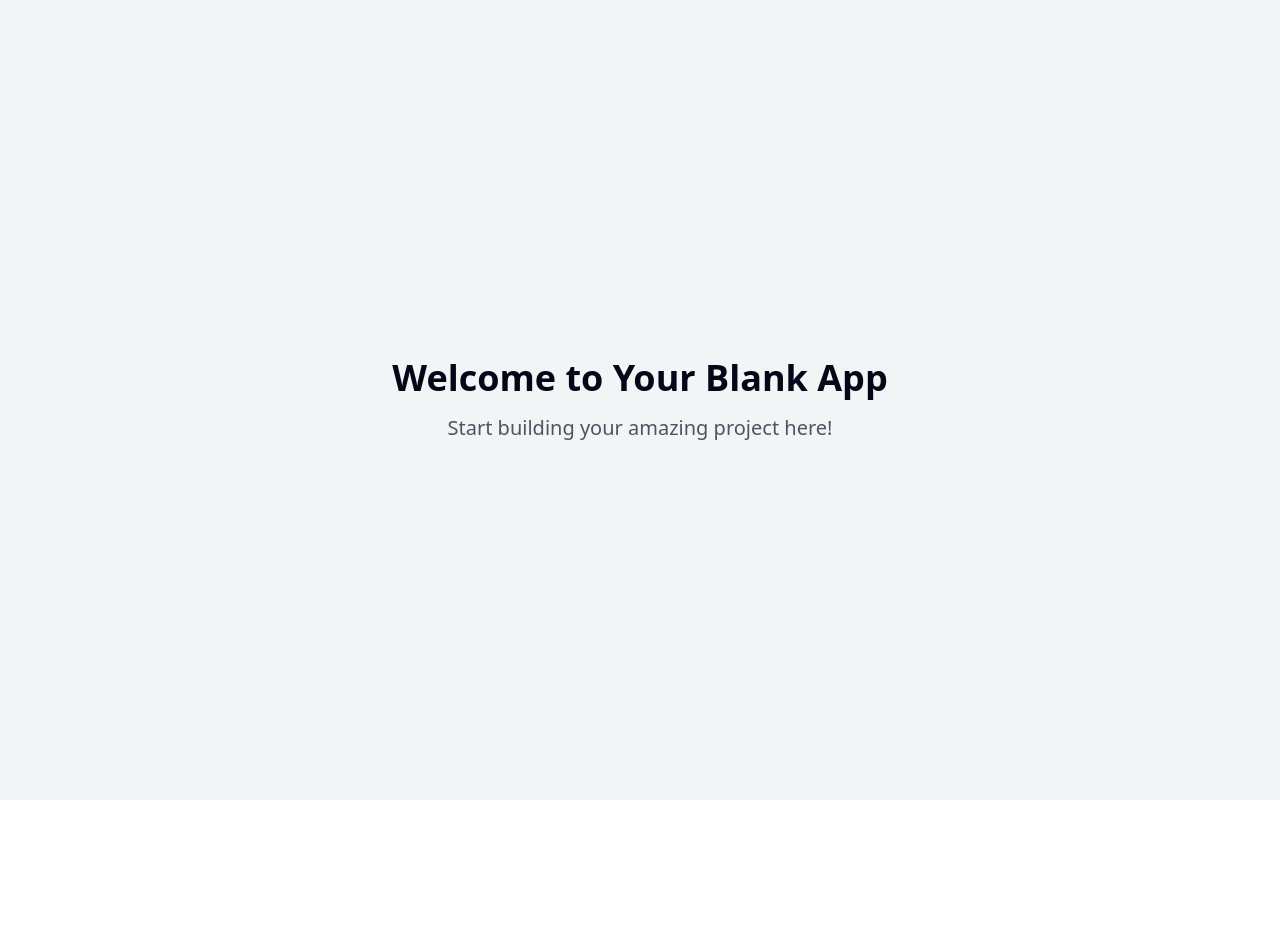
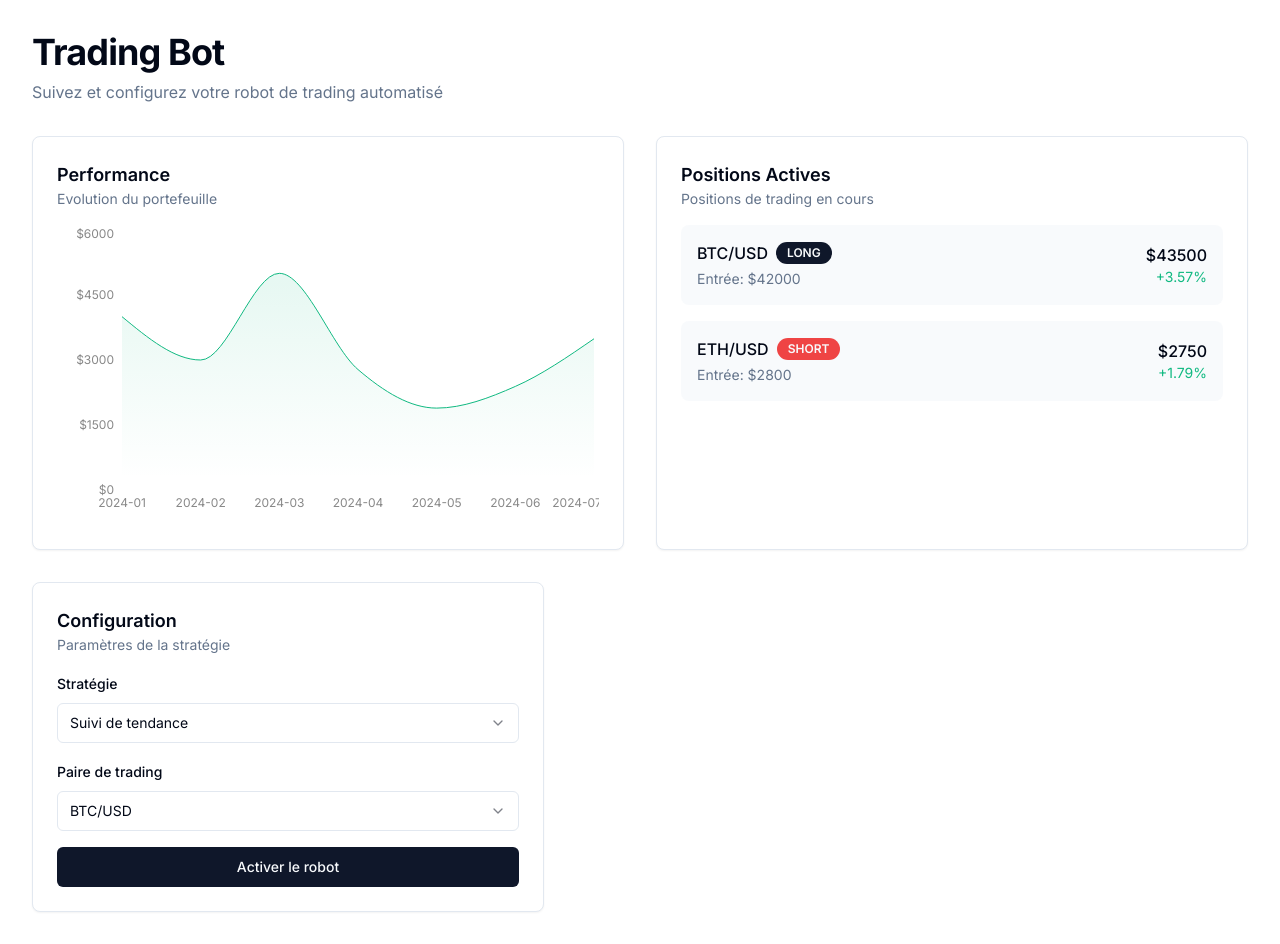
Before and after one commit to amaes59/trading-bot-alchemist, a React (Vite) app: page / in a window 1280 px wide. Before the commit the page ends 800 px from the top, so only its background shows below. Built offline with nearby package versions, Linux system fonts and the light colour scheme.

Commit message:
Add trading bot feature
This commit adds a trading bot feature to the application.  Further details on implementation are not included in this commit message.

```diff
--- a/index.html
+++ b/index.html
@@ -1,14 +1,20 @@
+
 <!DOCTYPE html>
-<html lang="en">
+<html lang="fr">
   <head>
     <meta charset="UTF-8" />
     <meta name="viewport" content="width=device-width, initial-scale=1.0" />
-    <title>trading-bot-alchemist</title>
-    <meta name="description" content="Lovable Generated Project" />
-    <meta name="author" content="Lovable" />
+    <title>Trading Bot</title>
+    <meta name="description" content="Robot de trading automatisé" />
+    <meta name="author" content="Trading Bot" />
     <meta property="og:image" content="/og-image.png" />
+    <link rel="preconnect" href="https://fonts.googleapis.com" />
+    <link rel="preconnect" href="https://fonts.gstatic.com" crossorigin />
+    <link
+      href="https://fonts.googleapis.com/css2?family=Inter:wght@400;500;600;700&display=swap"
+      rel="stylesheet"
+    />
   </head>
-
   <body>
     <div id="root"></div>
     <script src="https://cdn.gpteng.co/gptengineer.js" type="module"></script>
--- /dev/null
+++ b/src/components/ActivePositions.tsx
@@ -0,0 +1,66 @@
+
+import { Card } from "./ui/card";
+import { Badge } from "./ui/badge";
+
+const positions = [
+  {
+    pair: "BTC/USD",
+    type: "LONG",
+    entryPrice: 42000,
+    currentPrice: 43500,
+    profit: 3.57,
+  },
+  {
+    pair: "ETH/USD",
+    type: "SHORT",
+    entryPrice: 2800,
+    currentPrice: 2750,
+    profit: 1.79,
+  },
+];
+
+export function ActivePositions() {
+  return (
+    <Card className="p-6 animate-slideIn">
+      <div className="mb-4">
+        <h3 className="text-lg font-semibold">Positions Actives</h3>
+        <p className="text-sm text-muted-foreground">
+          Positions de trading en cours
+        </p>
+      </div>
+      <div className="space-y-4">
+        {positions.map((position, index) => (
+          <div
+            key={index}
+            className="flex items-center justify-between p-4 rounded-lg bg-muted/50"
+          >
+            <div className="space-y-1">
+              <div className="flex items-center gap-2">
+                <span className="font-medium">{position.pair}</span>
+                <Badge
+                  variant={position.type === "LONG" ? "default" : "destructive"}
+                >
+                  {position.type}
+                </Badge>
+              </div>
+              <p className="text-sm text-muted-foreground">
+                Entrée: ${position.entryPrice}
+              </p>
+            </div>
+            <div className="text-right">
+              <div className="font-medium">${position.currentPrice}</div>
+              <div
+                className={`text-sm ${
+                  position.profit >= 0 ? "text-success" : "text-danger"
+                }`}
+              >
+                {position.profit >= 0 ? "+" : ""}
+                {position.profit}%
+              </div>
+            </div>
+          </div>
+        ))}
+      </div>
+    </Card>
+  );
+}
--- /dev/null
+++ b/src/components/StrategySelector.tsx
@@ -0,0 +1,46 @@
+
+import { Button } from "./ui/button";
+import { Card } from "./ui/card";
+import { Select, SelectContent, SelectItem, SelectTrigger, SelectValue } from "./ui/select";
+
+export function StrategySelector() {
+  return (
+    <Card className="p-6 animate-slideIn">
+      <div className="mb-4">
+        <h3 className="text-lg font-semibold">Configuration</h3>
+        <p className="text-sm text-muted-foreground">
+          Paramètres de la stratégie
+        </p>
+      </div>
+      <div className="space-y-4">
+        <div className="space-y-2">
+          <label className="text-sm font-medium">Stratégie</label>
+          <Select defaultValue="trend">
+            <SelectTrigger>
+              <SelectValue placeholder="Sélectionner une stratégie" />
+            </SelectTrigger>
+            <SelectContent>
+              <SelectItem value="trend">Suivi de tendance</SelectItem>
+              <SelectItem value="breakout">Breakout</SelectItem>
+              <SelectItem value="mean">Retour à la moyenne</SelectItem>
+            </SelectContent>
+          </Select>
+        </div>
+        <div className="space-y-2">
+          <label className="text-sm font-medium">Paire de trading</label>
+          <Select defaultValue="btc">
+            <SelectTrigger>
+              <SelectValue placeholder="Sélectionner une paire" />
+            </SelectTrigger>
+            <SelectContent>
+              <SelectItem value="btc">BTC/USD</SelectItem>
+              <SelectItem value="eth">ETH/USD</SelectItem>
+              <SelectItem value="sol">SOL/USD</SelectItem>
+            </SelectContent>
+          </Select>
+        </div>
+        <Button className="w-full">Activer le robot</Button>
+      </div>
+    </Card>
+  );
+}
--- /dev/null
+++ b/src/components/TradingChart.tsx
@@ -0,0 +1,58 @@
+
+import { Area, AreaChart, ResponsiveContainer, Tooltip, XAxis, YAxis } from "recharts";
+import { Card } from "./ui/card";
+
+const data = [
+  { date: "2024-01", value: 4000 },
+  { date: "2024-02", value: 3000 },
+  { date: "2024-03", value: 5000 },
+  { date: "2024-04", value: 2780 },
+  { date: "2024-05", value: 1890 },
+  { date: "2024-06", value: 2390 },
+  { date: "2024-07", value: 3490 },
+];
+
+export function TradingChart() {
+  return (
+    <Card className="p-6 animate-fadeIn">
+      <div className="mb-4">
+        <h3 className="text-lg font-semibold">Performance</h3>
+        <p className="text-sm text-muted-foreground">Evolution du portefeuille</p>
+      </div>
+      <div className="h-[300px]">
+        <ResponsiveContainer width="100%" height="100%">
+          <AreaChart data={data}>
+            <defs>
+              <linearGradient id="colorValue" x1="0" y1="0" x2="0" y2="1">
+                <stop offset="5%" stopColor="#10B981" stopOpacity={0.1} />
+                <stop offset="95%" stopColor="#10B981" stopOpacity={0} />
+              </linearGradient>
+            </defs>
+            <XAxis
+              dataKey="date"
+              stroke="#888888"
+              fontSize={12}
+              tickLine={false}
+              axisLine={false}
+            />
+            <YAxis
+              stroke="#888888"
+              fontSize={12}
+              tickLine={false}
+              axisLine={false}
+              tickFormatter={(value) => `$${value}`}
+            />
+            <Tooltip />
+            <Area
+              type="monotone"
+              dataKey="value"
+              stroke="#10B981"
+              fillOpacity={1}
+              fill="url(#colorValue)"
+            />
+          </AreaChart>
+        </ResponsiveContainer>
+      </div>
+    </Card>
+  );
+}
--- a/src/pages/Index.tsx
+++ b/src/pages/Index.tsx
@@ -1,11 +1,27 @@
-// Update this page (the content is just a fallback if you fail to update the page)
+
+import { TradingChart } from "@/components/TradingChart";
+import { ActivePositions } from "@/components/ActivePositions";
+import { StrategySelector } from "@/components/StrategySelector";
 
 const Index = () => {
   return (
-    <div className="min-h-screen flex items-center justify-center bg-gray-100">
-      <div className="text-center">
-        <h1 className="text-4xl font-bold mb-4">Welcome to Your Blank App</h1>
-        <p className="text-xl text-gray-600">Start building your amazing project here!</p>
+    <div className="min-h-screen bg-background p-8">
+      <div className="max-w-7xl mx-auto space-y-8">
+        <div className="space-y-2">
+          <h1 className="text-4xl font-bold tracking-tight">Trading Bot</h1>
+          <p className="text-muted-foreground">
+            Suivez et configurez votre robot de trading automatisé
+          </p>
+        </div>
+
+        <div className="grid gap-8 md:grid-cols-2">
+          <TradingChart />
+          <ActivePositions />
+        </div>
+
+        <div className="md:max-w-lg">
+          <StrategySelector />
+        </div>
       </div>
     </div>
   );
--- a/tailwind.config.ts
+++ b/tailwind.config.ts
@@ -1,3 +1,4 @@
+
 import type { Config } from "tailwindcss";
 
 export default {
@@ -12,85 +13,92 @@ export default {
   theme: {
     container: {
       center: true,
-			padding: '2rem',
+      padding: "2rem",
       screens: {
-				'2xl': '1400px'
-			}
+        "2xl": "1400px",
+      },
     },
     extend: {
+      fontFamily: {
+        sans: ["Inter", "sans-serif"],
+      },
       colors: {
-				border: 'hsl(var(--border))',
-				input: 'hsl(var(--input))',
-				ring: 'hsl(var(--ring))',
-				background: 'hsl(var(--background))',
-				foreground: 'hsl(var(--foreground))',
+        border: "hsl(var(--border))",
+        input: "hsl(var(--input))",
+        ring: "hsl(var(--ring))",
+        background: "hsl(var(--background))",
+        foreground: "hsl(var(--foreground))",
         primary: {
-					DEFAULT: 'hsl(var(--primary))',
-					foreground: 'hsl(var(--primary-foreground))'
+          DEFAULT: "hsl(var(--primary))",
+          foreground: "hsl(var(--primary-foreground))",
         },
         secondary: {
-					DEFAULT: 'hsl(var(--secondary))',
-					foreground: 'hsl(var(--secondary-foreground))'
+          DEFAULT: "hsl(var(--secondary))",
+          foreground: "hsl(var(--secondary-foreground))",
         },
         destructive: {
-					DEFAULT: 'hsl(var(--destructive))',
-					foreground: 'hsl(var(--destructive-foreground))'
+          DEFAULT: "hsl(var(--destructive))",
+          foreground: "hsl(var(--destructive-foreground))",
         },
         muted: {
-					DEFAULT: 'hsl(var(--muted))',
-					foreground: 'hsl(var(--muted-foreground))'
+          DEFAULT: "hsl(var(--muted))",
+          foreground: "hsl(var(--muted-foreground))",
         },
         accent: {
-					DEFAULT: 'hsl(var(--accent))',
-					foreground: 'hsl(var(--accent-foreground))'
+          DEFAULT: "hsl(var(--accent))",
+          foreground: "hsl(var(--accent-foreground))",
         },
         popover: {
-					DEFAULT: 'hsl(var(--popover))',
-					foreground: 'hsl(var(--popover-foreground))'
+          DEFAULT: "hsl(var(--popover))",
+          foreground: "hsl(var(--popover-foreground))",
         },
         card: {
-					DEFAULT: 'hsl(var(--card))',
-					foreground: 'hsl(var(--card-foreground))'
+          DEFAULT: "hsl(var(--card))",
+          foreground: "hsl(var(--card-foreground))",
         },
-				sidebar: {
-					DEFAULT: 'hsl(var(--sidebar-background))',
-					foreground: 'hsl(var(--sidebar-foreground))',
-					primary: 'hsl(var(--sidebar-primary))',
-					'primary-foreground': 'hsl(var(--sidebar-primary-foreground))',
-					accent: 'hsl(var(--sidebar-accent))',
-					'accent-foreground': 'hsl(var(--sidebar-accent-foreground))',
-					border: 'hsl(var(--sidebar-border))',
-					ring: 'hsl(var(--sidebar-ring))'
-				}
+        success: {
+          DEFAULT: "#10B981",
+          foreground: "#ffffff",
+        },
+        warning: {
+          DEFAULT: "#F59E0B",
+          foreground: "#ffffff",
+        },
+        danger: {
+          DEFAULT: "#EF4444",
+          foreground: "#ffffff",
+        },
       },
       borderRadius: {
-				lg: 'var(--radius)',
-				md: 'calc(var(--radius) - 2px)',
-				sm: 'calc(var(--radius) - 4px)'
+        lg: "var(--radius)",
+        md: "calc(var(--radius) - 2px)",
+        sm: "calc(var(--radius) - 4px)",
       },
       keyframes: {
-				'accordion-down': {
-					from: {
-						height: '0'
+        "accordion-down": {
+          from: { height: "0" },
+          to: { height: "var(--radix-accordion-content-height)" },
         },
-					to: {
-						height: 'var(--radix-accordion-content-height)'
-					}
+        "accordion-up": {
+          from: { height: "var(--radix-accordion-content-height)" },
+          to: { height: "0" },
         },
-				'accordion-up': {
-					from: {
-						height: 'var(--radix-accordion-content-height)'
+        fadeIn: {
+          "0%": { opacity: "0" },
+          "100%": { opacity: "1" },
         },
-					to: {
-						height: '0'
-					}
-				}
+        slideIn: {
+          "0%": { transform: "translateY(20px)", opacity: "0" },
+          "100%": { transform: "translateY(0)", opacity: "1" },
+        },
       },
       animation: {
-				'accordion-down': 'accordion-down 0.2s ease-out',
-				'accordion-up': 'accordion-up 0.2s ease-out'
-			}
-		}
+        "accordion-down": "accordion-down 0.2s ease-out",
+        "accordion-up": "accordion-up 0.2s ease-out",
+        fadeIn: "fadeIn 0.5s ease-out",
+        slideIn: "slideIn 0.5s ease-out",
+      },
+    },
   },
   plugins: [require("tailwindcss-animate")],
 } satisfies Config;
```
Lines whose indentation alone changed are shown as unchanged.
